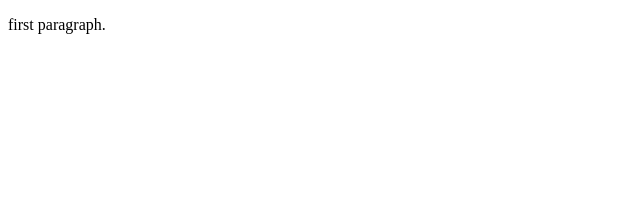
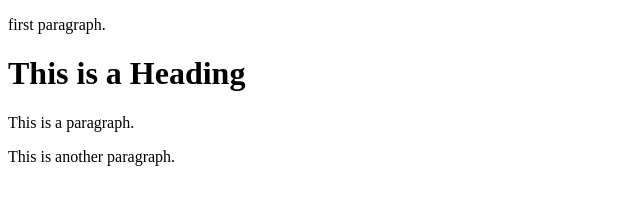
Before and after one commit to NatOwlley/learning-git, a plain HTML site: page index.html in a window 1280 px wide. Shown: the whole page, without its empty margins (0-640 px from the left). Drawn offline with Linux system fonts and the light colour scheme.

Commit message:
Update index.html
fixed a typo

```diff
--- a/index.html
+++ b/index.html
@@ -5,5 +5,8 @@
 </head>
 <body>
 	<p>first paragraph.</p>
+	<h1>This is a Heading</h1>
+	<p>This is a paragraph.</p>
+	<p>This is another paragraph.</p
 </body>
 </html>
```
